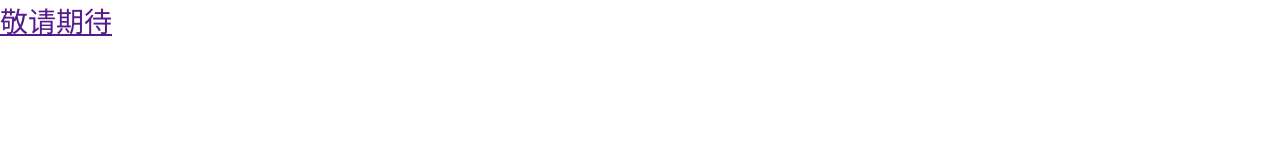
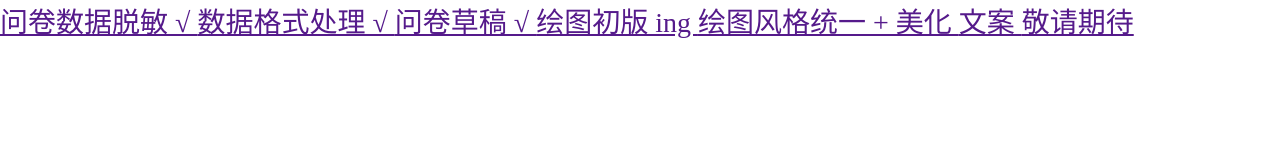
Before and after one commit to wbxl2000/sdusexeducation, a plain HTML site: page index.html in a window 1280 px wide. Drawn offline with Linux system fonts and the light colour scheme.

Commit message:
进度更新

```diff
--- a/index.html
+++ b/index.html
@@ -8,6 +8,12 @@
 </head>
 <body>
   <!-- <embed src="镜子-刘慈欣.pdf"> -->
+  <a href=""> 问卷数据脱敏 √ </a>
+  <a href=""> 数据格式处理 √ </a>
+  <a href=""> 问卷草稿 √ </a>
+  <a href=""> 绘图初版 ing </a>
+  <a href=""> 绘图风格统一 + 美化 </a>
+  <a href=""> 文案 </a>
   <a href=""> 敬请期待 </a>
   <!-- <iframe src="镜子-刘慈欣.pdf" width="100%" height="100%" scroll="no"></iframe> -->
 </body>
```
